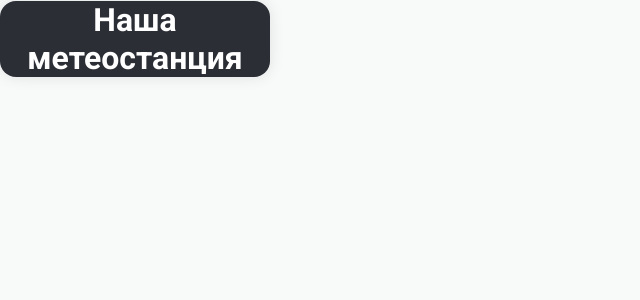
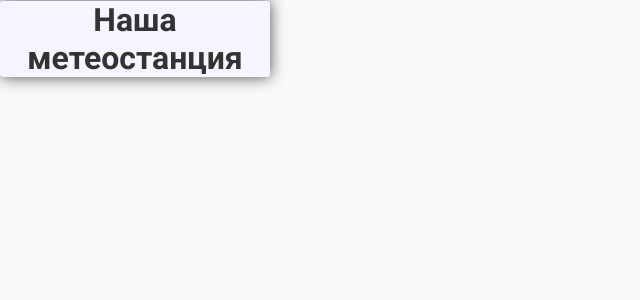
Before and after one commit to alpo008/weather-app, a Vue app: page / in a window 1280 px wide. Shown: the top 300 px of the page, without its empty margins (0-640 px from the left). Built offline with nearby package versions, Linux system fonts and the light colour scheme.

Commit message:
Style for light theme

```diff
--- a/src/App.vue
+++ b/src/App.vue
@@ -1,5 +1,5 @@
 <template>
-  <main class="main-section">
+  <main class="main-section theme-light">
     <div class="weather" :style="toggler_style">
       <h2 @click="start">{{ _t('Our meteostation') }}</h2>
       <div v-if="show">
--- a/src/assets/styles.css
+++ b/src/assets/styles.css
@@ -45,7 +45,7 @@ body {
     margin-top: -4px;
 /*    margin-bottom: 3rem;*/
     background-color: rgb(43, 46, 53);
-    border-radius: 1rem;
+    border-radius: 3px;
     box-shadow: 0px 0px 15px 0px rgba(0, 0, 0, 0.1);
     position: static;
     transition: width 0.5s linear;
@@ -229,3 +229,30 @@ body {
 .link-icon-left:hover, .link-icon-right:hover, .close-icon-right:hover {
     background-color: darkslategrey;
 }
+
+.theme-light {
+    .weather {
+        color: #333;
+        background-color: rgb(245, 245, 255);
+        box-shadow: 0px 0px 15px 0px rgba(0, 0, 0, 0.7);
+    }
+    .text-white {
+        color: #554;
+    }
+    .text-small{
+        color: rgb(96, 95, 92);
+    }
+    .text-green {
+        color: rgb(23, 125, 81);
+    }
+    .text-unit {
+        color: rgb(46, 95, 92);
+    }
+    .chart-link {
+        background-image: url(chart_th-light.png);
+        background-repeat: no-repeat;
+    }
+    .link-icon-left:hover, .link-icon-right:hover, .close-icon-right:hover {
+        background-color: azure;
+    }
+}
```
